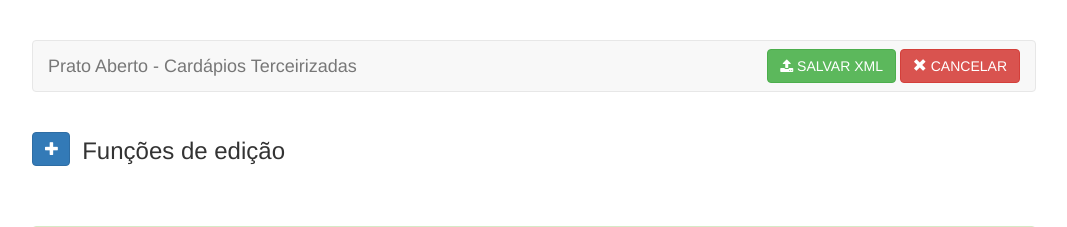
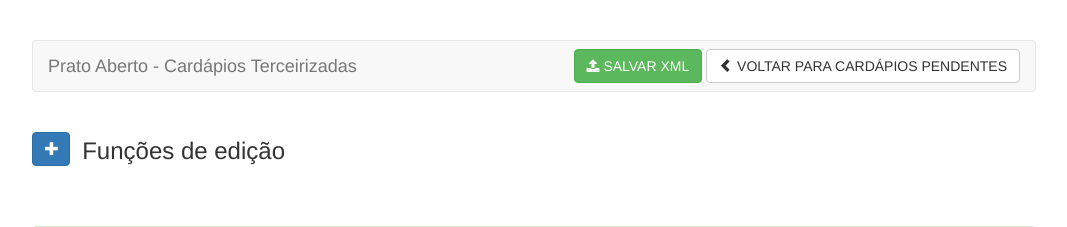
Before and after one commit to mauriciolongato/pratoaberto_editor_cardapio, a Flask app: page /cria_terceirizada in a window 1280 px wide. Shown: the top 227 px of the page, without its empty margins (106-1173 px from the left). Run offline with Flask 2, Linux system fonts and the light colour scheme; data comes from the database, SQL or seed files in the repository; some libraries are stand-ins or nearby versions.

Commit message:
botões-cancelar-modificados

```diff
--- a/app.py
+++ b/app.py
@@ -672,5 +672,4 @@ if __name__ == "__main__":
     db_setup.set()
     app.secret_key = os.urandom(12)
     app.config['UPLOAD_FOLDER'] = './tmp'
-    # app.run(debug=True, host='0.0.0.0', port=5000)
     app.run(debug=True, host='0.0.0.0', port=5000)
--- a/db_functions.py
+++ b/db_functions.py
@@ -177,6 +177,9 @@ if __name__ == '__main__':
     #a = select_receitas_terceirizadas('TERCEIRIZADA', 'CEI', 'EDITAL 1', 'D - 6 MESES')
     a = select_quebras_terceirizadas()
     print(a)
+
+    b = select_all()
+    print(b)
     # print(filtra_grupos_replacements('TEMPEROS'))
     #print(select_distinct_substitution_groups())
     #for row in select_all():
--- a/templates/configurações.html
+++ b/templates/configurações.html
@@ -79,8 +79,8 @@
                                     <i class="fa fa-upload" aria-hidden="true"></i> SALVAR XML</button>
                                 <input type="hidden" name="json_dump" id="json_dump" value="json_dump">
 
-                                <a class="btn btn-danger" href="/">
-                                    <i class="glyphicon glyphicon-remove"></i> CANCELAR
+                                <a type="button" class="btn btn-default " href="/">
+                                    <span class="glyphicon glyphicon-chevron-left"></span> VOLTAR PARA CARDÁPIOS PENDENTES
                                 </a>
 
                             </ul>
--- a/templates/configurações_receitas.html
+++ b/templates/configurações_receitas.html
@@ -79,8 +79,8 @@
                                     <i class="fa fa-upload" aria-hidden="true"></i> SALVAR XML</button>
                                 <input type="hidden" name="json_dump" id="json_dump" value="json_dump">
 
-                                <a class="btn btn-danger" href="/">
-                                    <i class="glyphicon glyphicon-remove"></i> CANCELAR
+                                <a type="button" class="btn btn-default " href="/">
+                                    <span class="glyphicon glyphicon-chevron-left"></span> VOLTAR PARA CARDÁPIOS PENDENTES
                                 </a>
 
                             </ul>
--- a/templates/cria_terceirizadas.html
+++ b/templates/cria_terceirizadas.html
@@ -105,11 +105,9 @@
                                 <button type="submit" class="btn btn-success">
                                     <i class="fa fa-upload" aria-hidden="true"></i> SALVAR XML</button>
                                 <input type="hidden" name="json_dump" id="json_dump" value="json_dump">
-
-                                <a class="btn btn-danger" href="/">
-                                    <i class="glyphicon glyphicon-remove"></i> CANCELAR
+                                <a type="button" class="btn btn-default " href="/">
+                                    <span class="glyphicon glyphicon-chevron-left"></span> VOLTAR PARA CARDÁPIOS PENDENTES
                                 </a>
-
                             </ul>
                         </div>
                     </form>
--- a/templates/download_publicações.html
+++ b/templates/download_publicações.html
@@ -85,10 +85,9 @@
                     </div>
                     <div class="collapse navbar-collapse">
                         <ul class="nav navbar-nav navbar-right">
-                            <a class="btn btn-danger" href="/">
-                                <i class="glyphicon glyphicon-remove"></i> CANCELAR
+                            <a type="button" class="btn btn-default " href="/">
+                                <span class="glyphicon glyphicon-chevron-left"></span> VOLTAR PARA CARDÁPIOS PENDENTES
                             </a>
-
                         </ul>
                     </div>
                 </div>
```
Also changed, not shown: configuracoes_editor_merenda.db.
